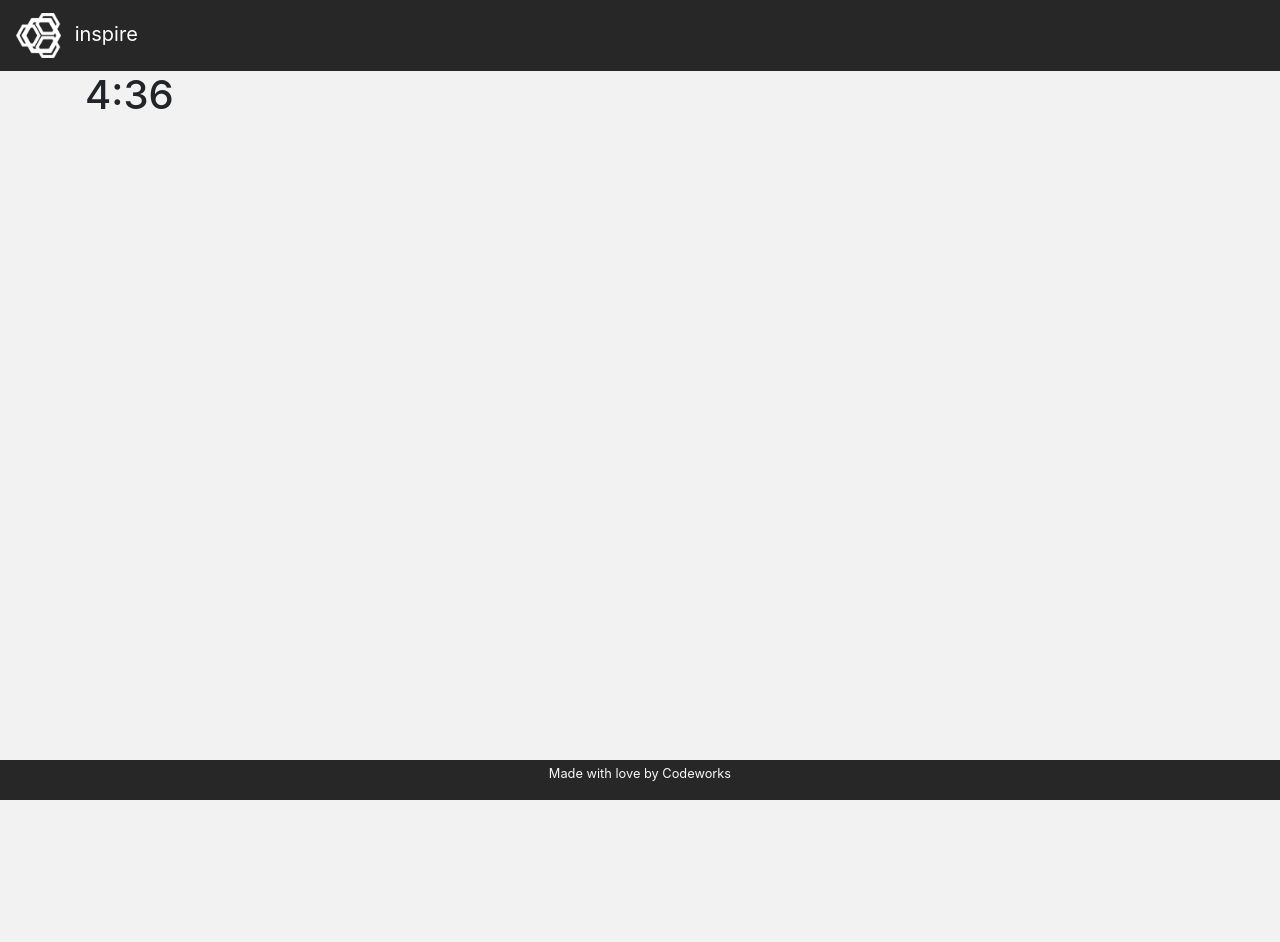
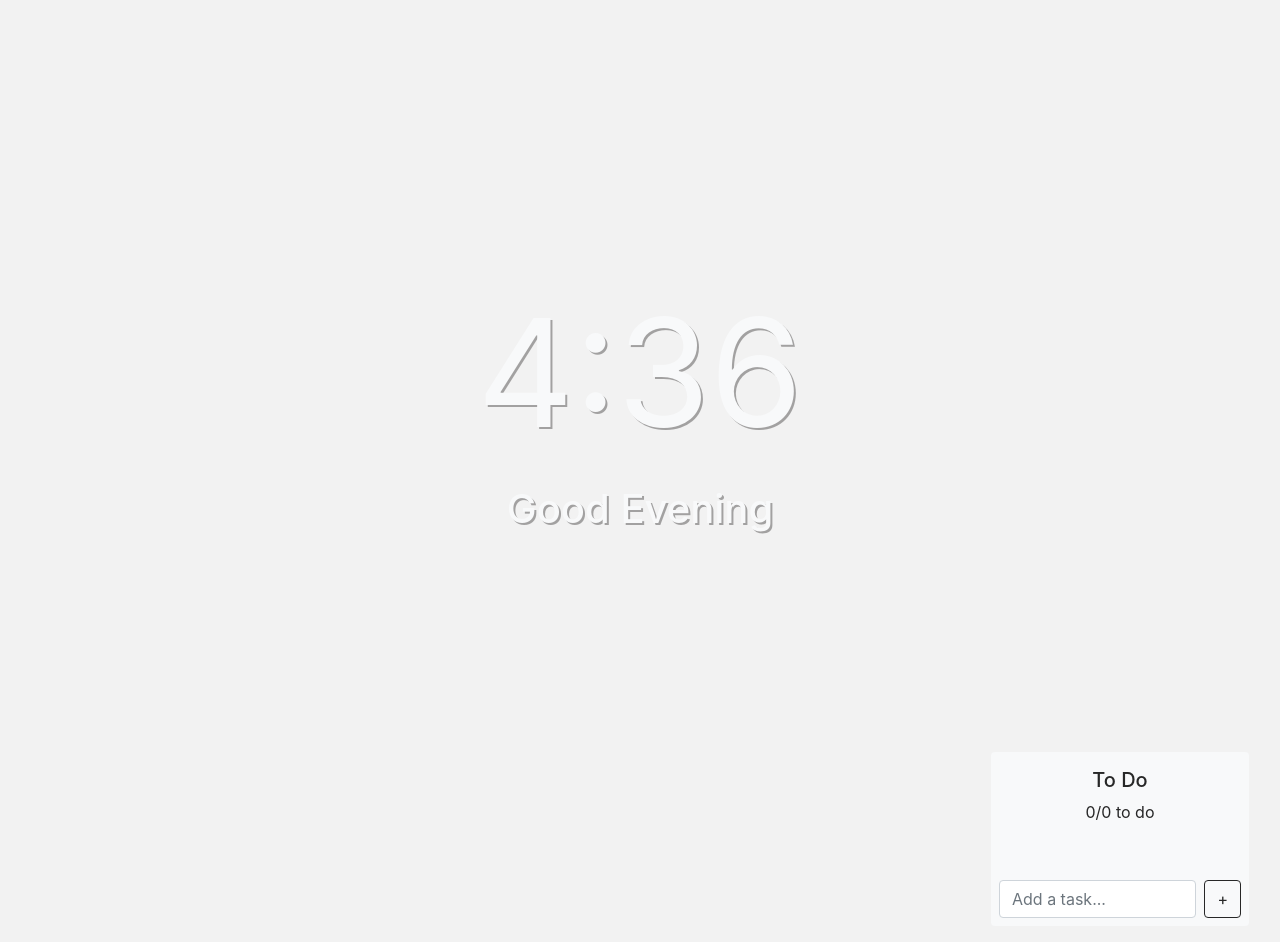
Before and after one commit to amanda-rice/inspire, a website with bundled scripts: page index.html in a window 1280 px wide. Before the commit the page ends 800 px from the top, so only its background shows below. Built offline with nearby package versions, Linux system fonts and the light colour scheme; no server answers.

Commit message:
added quote

```diff
--- a/app/AppState.js
+++ b/app/AppState.js
@@ -3,11 +3,11 @@ import { EventEmitter } from "./Utils/EventEmitter.js"
 import { isValidProp } from "./Utils/isValidProp.js"
 
 class AppState extends EventEmitter {
-  clock = ''
+  clock = []
   task = []
   quote = []
   temp = []
-  image = {}
+  image = []
 }
 
 export const ProxyState = new Proxy(new AppState(), {
--- a/app/Controllers/ClocksController.js
+++ b/app/Controllers/ClocksController.js
@@ -1,7 +1,8 @@
 import { ProxyState } from "../AppState.js"
 
 function _draw() {
-  document.getElementById('clock').innerHTML = `<h1>${ProxyState.clock}</h1>`
+  document.getElementById('clock').innerText = ProxyState.clock[0]
+  document.getElementById('clock-greeting').innerText = ProxyState.clock[1]
 }
 
 export default class ClocksController {
@@ -14,9 +15,25 @@ export default class ClocksController {
 function getClock() {
   let time = new Date()
   let hour = time.getHours()
+  let greeting = "Good Morning"
+  if (hour > 12 && hour < 4) {
+    greeting = "Good Afternoon"
+  }
+  else if (hour >= 4 && hour < 8) {
+    greeting = "Good Evening"
+  }
+  else if (hour >= 8) {
+    greeting = "Good Night"
+  }
+
   if (hour > 12) {
     hour -= 12
   }
+  if (hour == 0) {
+    hour = 12
+  }
   let min = time.getMinutes()
-  ProxyState.clock = hour + ':' + min
+
+  ProxyState.clock = [hour + ':' + (min < 10 ? '0' + min : min), greeting]
 }
+setInterval(getClock, 1000)
--- a/app/Controllers/ImagesController.js
+++ b/app/Controllers/ImagesController.js
@@ -3,7 +3,14 @@ import { imagesService } from "../Services/ImagesService.js";
 
 function _draw() {
   let bg = document.getElementById('bg-image')
-  bg.style.backgroundImage = `url(${ProxyState.image['imgUrl']})`
+  bg.style.backgroundImage = `url(${ProxyState.image['largeImgUrl']})`
+  bg.style.backgroundSize = "cover"
+  let template = `
+  <p class="p-0 m-0">${ProxyState.image['query']}</p>
+  <p class="p-0 m-0">${ProxyState.image['author']}</p>
+  `
+
+  document.getElementById('img-info').innerHTML = template
 }
 
 
--- a/app/Controllers/QuotesController.js
+++ b/app/Controllers/QuotesController.js
@@ -1,5 +1,25 @@
+import { ProxyState } from "../AppState.js"
+import { sandbox } from "../Services/AxiosService.js"
+import { quotesService } from "../Services/QuotesService.js"
 
+function _draw() {
+  let template = `
+  <div>"${ProxyState.quote[0]}"</div>
+  <div>${ProxyState.quote[1]}</div>
+  `
+  document.getElementById('quote').innerHTML = template
+}
 
 export default class QuotesController {
-
+  constructor() {
+    ProxyState.on('quote', _draw)
+    this.getQuote()
+  }
+  async getQuote() {
+    try {
+      await quotesService.getQuote()
+    } catch (error) {
+      console.error("Failed to get quote API", error)
+    }
+  }
 }
--- a/app/Controllers/TasksController.js
+++ b/app/Controllers/TasksController.js
@@ -2,55 +2,26 @@ import { ProxyState } from "../AppState.js";
 import Task from "../Models/TaskModel.js";
 import { tasksService } from "../Services/TasksService.js";
 
-function _draw() {
-  let template = ` <div class="mt-3">
-            <div class="bg-light rounded shadow-light list-cards m-3 d-flex flex-column">
-                <div class="d-flex justify-content-around align-items-center rounded-top text-light flex-column card-text-shadow text-center p-3">
-                    <div >
-                        <h5 class="">To Do</h5>
-                    </div>
-                    <div class="d-flex">
-                        <p id="task-counts">0/0</p>
-                    </div>
-                </div>
-                <div class="p-2 flex-grow-1">
-                    <div id="tasks-list">
-                    ${_drawTasks()}
-                    </div>
-                </div>
-                <form onsubmit="app.tasksController.addTask()" class="p-2 d-flex outline-dark">
-                    <input type="text" name="task" class="form-control" placeholder="Add a task..." required minlength="3" maxlength="50">
-                    <button type="submit" class="btn ml-2 btn-outline-dark">+</button>
-                </form>
-            </div>
-        </div>`
-  document.getElementById('list').innerHTML = template
-}
-
 function _drawTasks() {
+  let template = ''
+  let tasks = ProxyState.task
   let total = 0
   let unchecked = 0
-  let template = ''
-  let tasks = ProxyState.task
 
-  for (let i = 0; i < tasks.length; i++) {
-    total = tasks.length
-    unchecked = 0;
-    template += ProxyState.task[i].Template
-    if (!tasks[i].completed) {
+  total = tasks.length
+  unchecked = 0
+  tasks.forEach(t => {
+    template += t.Template
+    if (!t.completed) {
       unchecked++
     }
-  }
-  console.log("proxystate in template", ProxyState.task)
-  console.log('template', template)
-  return template
-  // document.getElementById('tasks-list').innerHTML = template
-  // document.getElementById('task-counts').innerText = `${unchecked}/${total} to do`
+  })
+  document.getElementById('tasks-list').innerHTML = template
+  document.getElementById('task-counts').innerText = `${unchecked}/${total} to do`
 }
 
 export default class TasksController {
   constructor() {
-    ProxyState.on('task', _draw)
     ProxyState.on('task', _drawTasks)
     this.getAllTasks()
     _drawTasks()
--- a/app/Services/ImagesService.js
+++ b/app/Services/ImagesService.js
@@ -4,6 +4,7 @@ import { sandbox } from "./AxiosService.js"
 class ImagesService {
   async getImage() {
     const res = await sandbox.get('images')
+    console.log('image', res.data)
     ProxyState.image = res.data
   }
 }
--- a/app/Services/QuotesService.js
+++ b/app/Services/QuotesService.js
@@ -1,4 +1,12 @@
+import { ProxyState } from "../AppState.js"
+import { sandbox } from "./AxiosService.js"
+
+
 class QuotesService {
+  async getQuote() {
+    const res = await sandbox.get('quotes')
+    ProxyState.quote = [res.data.content, res.data.author]
+  }
 }
 
 export const quotesService = new QuotesService()
--- a/app/Services/TasksService.js
+++ b/app/Services/TasksService.js
@@ -8,9 +8,7 @@ class TasksService {
     let currentBox = ProxyState.task.find(t => t.id == id)
     currentBox.completed = !currentBox.completed
     const res = await sandbox.put('amanda/todos/' + id, currentBox)
-
-    console.log("Did the checked update?")
-    console.log(ProxyState.task)
+    ProxyState.task = ProxyState.task
   }
   async getAllTasks() {
     let res = await sandbox.get('amanda/todos')
--- a/assets/scss/main.scss
+++ b/assets/scss/main.scss
@@ -9,9 +9,20 @@ body {
   flex-direction: column;
   min-height: 100vh;
   background-color: $body-bg;
-  object-fit: fill;
 }
-
+header{
+  height: 10vh;
+}
 main {
   flex-grow: 1;
+  height:80vh;
 }
+footer{
+  height:10vh;
+}
+.clock-text{
+  font-size: 150px;
+}
+.main-shadow{
+  text-shadow: 2px 2px #1312125b;
+}
--- a/index.html
+++ b/index.html
@@ -16,24 +16,53 @@
 </head>
 
 <body id="bg-image">
-    <header>
-        <nav class="navbar navbar-dark navbar-expand bg-dark text-light">
-            <a class="navbar-brand" href="#">
-                <img src="assets/img/logo.png" width="45" height="45" alt="" loading="lazy">
-                <span class="ml-2">inspire</span>
-            </a>
-        </nav>
+    <header class="container-fluid">
+        <div class="row">
+            <div class="col-md-3" id="temp">
+            </div>
+        </div>
     </header>
-    <main class="container">
-        <div class="div" id="clock"></div>
-        <div class="div" id="temp"></div>
-        <div class="div" id="quote"></div>
-        <div class="div" id="list"></div>
+    <main class="container-fluid">
+        <div class="row h-100 align-items-center justify-content-center">
+            <div class="col-6 h-100 align-items-center text-center">
+                <div class="row h-100 align-items-center">
+                    <div class="col h-10 align-middle text-light main-shadow">
+                        <div class="clock-text" id="clock"></div>
+                        <h1 id="clock-greeting">Good Morning</h1>
+                    </div>
+                </div>
+            </div>
+        </div>
 
     </main>
-    <footer class="bg-dark text-light">
-        <div class="text-center">
-            <p><small>Made with love by Codeworks</small></p>
+    <footer class="text-light container-fluid">
+        <div class="row">
+            <div class="col-3 d-flex flex-column justify-content-end" id="img-info"></div>
+            <div class="col-6 text-center" id="quote"></div>
+            <div class="col-3 d-flex flex-column text-dark" id="list">
+                <div class="mt-3">
+                    <div class="bg-light rounded shadow-light list-cards m-3 d-flex flex-column">
+                        <div
+                            class="d-flex justify-content-around align-items-center rounded-top text-dark flex-column card-text-shadow text-center p-3">
+                            <div>
+                                <h5 class="">To Do</h5>
+                            </div>
+                            <div class="d-flex">
+                                <p id="task-counts">0/0</p>
+                            </div>
+                        </div>
+                        <div class="p-2 flex-grow-1">
+                            <div id="tasks-list">
+                            </div>
+                        </div>
+                        <form onsubmit="app.tasksController.addTask()" class="p-2 d-flex outline-dark">
+                            <input type="text" name="task" class="form-control" placeholder="Add a task..." required
+                                minlength="3" maxlength="50">
+                            <button type="submit" class="btn ml-2 btn-outline-dark">+</button>
+                        </form>
+                    </div>
+                </div>
+            </div>
         </div>
     </footer>
     <script src="https://cdnjs.cloudflare.com/ajax/libs/axios/0.21.1/axios.min.js"
```
Also changed, not shown: assets/style/main.css, 1 other file.
